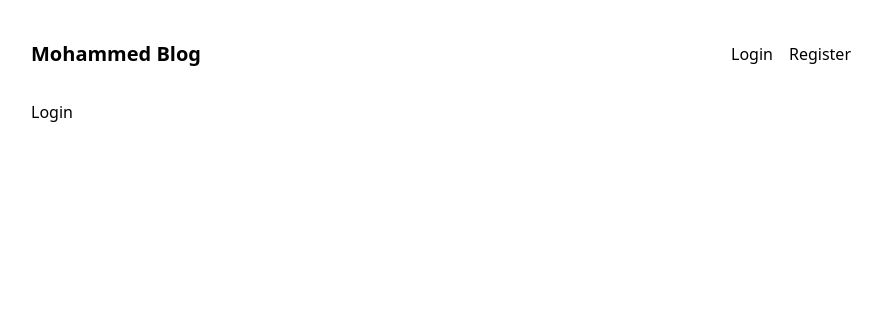
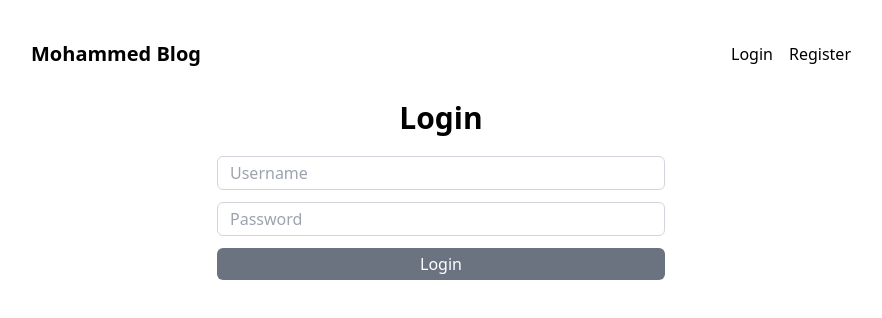
Before and after one commit to mohammedbabiker/mern-blog, a React (Vite) app in the folder client/: page /login in a window 1280 px wide. Shown: the top 318 px of the page, without its empty margins (199-1081 px from the left). Built offline with nearby package versions, Linux system fonts and the light colour scheme.

Commit message:
Login page added

```diff
--- a/client/src/pages/LoginPage.jsx
+++ b/client/src/pages/LoginPage.jsx
@@ -1,3 +1,23 @@
 export default function LoginPage() {
-  return <div>Login</div>;
+  return (
+    <form className="max-w-md my-0 mx-auto">
+      <h1 className="text-3xl font-bold mb-5 text-center">Login</h1>
+      <input
+        type="text"
+        placeholder="Username"
+        className="block mb-3 w-full py-1 px-3 border border-gray-300 rounded-md"
+      />
+      <input
+        type="password"
+        placeholder="Password"
+        className="block mb-3 w-full py-1 px-3 border border-gray-300 rounded-md"
+      />
+      <button
+        type="submit"
+        className="w-full bg-gray-500 border-none rounded-md text-white p-1"
+      >
+        Login
+      </button>
+    </form>
+  );
 }
```
